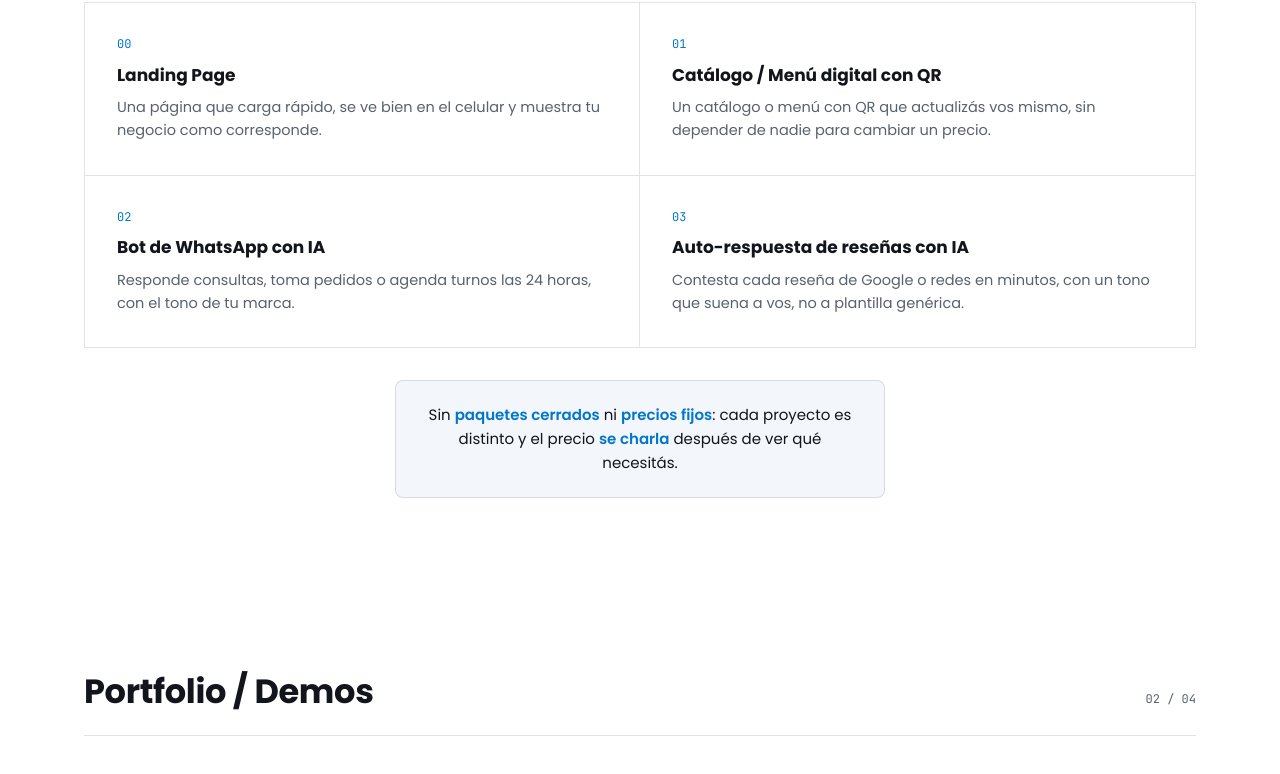
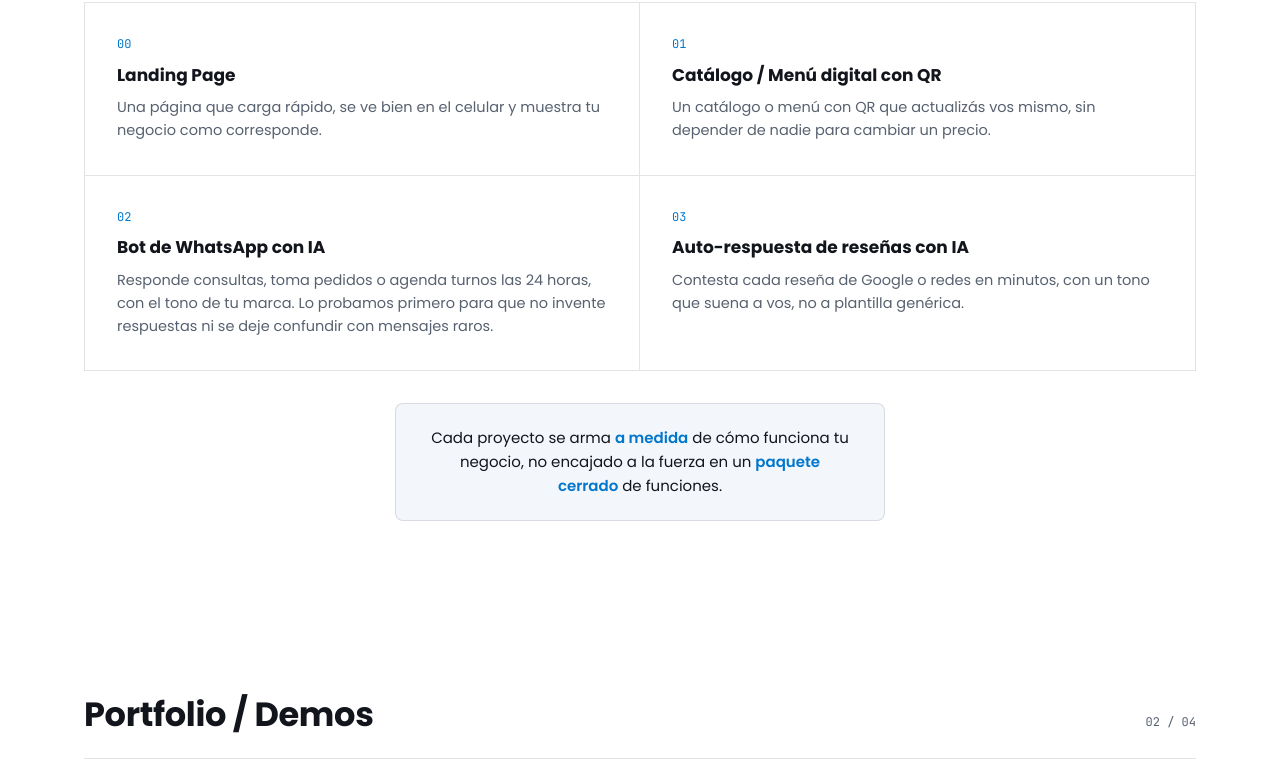
Before and after one commit to francoBorsani912/franco-b-sitio, a plain HTML site: page index.html in a window 1280 px wide. Shown: the part 907-1681 px from the top of the page. Drawn offline with Linux system fonts and the light colour scheme.

Commit message:
Ajustar copy de Servicios y Portfolio: sacar la repetición del mensaje de precio y sumar el diferencial de pruebas del bot
Co-Authored-By: Claude Sonnet 5 <noreply@anthropic.com>

```diff
--- a/index.html
+++ b/index.html
@@ -623,7 +623,7 @@
         <article class="spec-item">
           <span class="spec-index mono">02</span>
           <h3>Bot de WhatsApp con IA</h3>
-          <p>Responde consultas, toma pedidos o agenda turnos las 24 horas, con el tono de tu marca.</p>
+          <p>Responde consultas, toma pedidos o agenda turnos las 24 horas, con el tono de tu marca. Lo probamos primero para que no invente respuestas ni se deje confundir con mensajes raros.</p>
         </article>
         <article class="spec-item">
           <span class="spec-index mono">03</span>
@@ -631,7 +631,7 @@
           <p>Contesta cada reseña de Google o redes en minutos, con un tono que suena a vos, no a plantilla genérica.</p>
         </article>
       </div>
-      <p class="section-note">Sin <span class="note-highlight">paquetes cerrados</span> ni <span class="note-highlight">precios fijos</span>: cada proyecto es distinto y el precio <span class="note-highlight">se charla</span> después de ver qué necesitás.</p>
+      <p class="section-note">Cada proyecto se arma <span class="note-highlight">a medida</span> de cómo funciona tu negocio, no encajado a la fuerza en un <span class="note-highlight">paquete cerrado</span> de funciones.</p>
     </div>
   </section>
 
@@ -664,7 +664,7 @@
           </div>
           <span class="spec-index mono">02</span>
           <h3>Bot de WhatsApp con IA</h3>
-          <p>Entiende la consulta, responde y deriva a una persona si hace falta. Sin horario de atención.</p>
+          <p>Entiende la consulta, responde y deriva a una persona si hace falta. Ya fue puesto a prueba para no inventar información ni dejarse manipular con mensajes tramposos.</p>
         </article>
         <article class="spec-item">
           <div class="demo-media">
```
